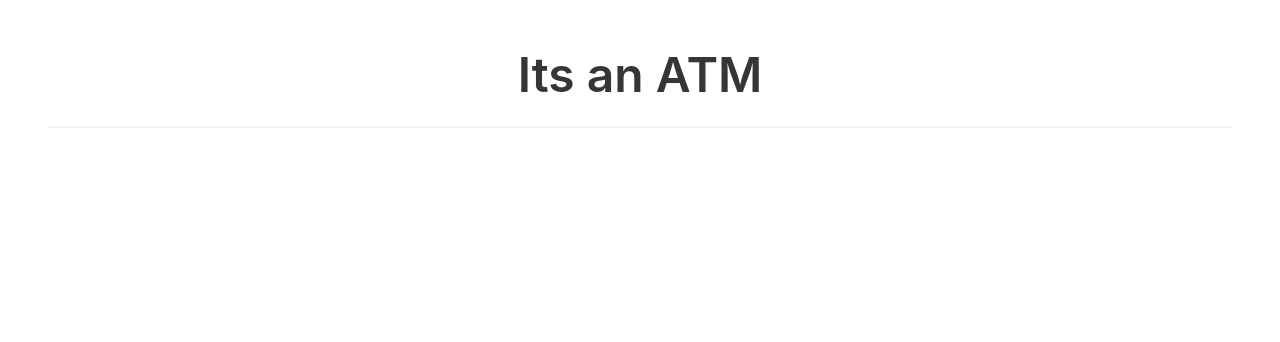
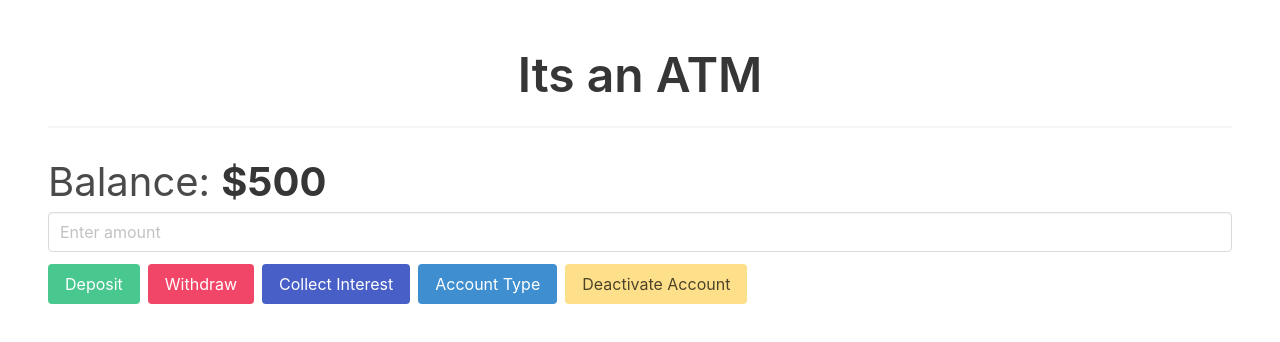
Before and after one commit to ssgsj-carranza/atm-project, a React (Create React App) app: page / in a window 1280 px wide. Shown: the top 342 px of the page. Built offline with nearby package versions, Linux system fonts and the light colour scheme.

Commit message:
worked on balance component and added some styling

```diff
--- a/package.json
+++ b/package.json
@@ -38,8 +38,5 @@
       "last 1 firefox version",
       "last 1 safari version"
     ]
-  },
-  "devDependencies": {
-    "tailwindcss": "^3.0.24"
   }
 }
--- /dev/null
+++ b/postcss.config.js
@@ -0,0 +1,6 @@
+module.exports = {
+  plugins: {
+    tailwindcss: {},
+    autoprefixer: {},
+  },
+}
--- a/src/App.js
+++ b/src/App.js
@@ -1,10 +1,14 @@
 import 'bulma'
+import Balance from './components/Balance';
+import Banking from './components/Banking';
+import Header from './components/Header';
 
 function App() {
   return (
     <div className="section">
-      <h1 className="title has-text-centered is-size-1">Its an ATM</h1>
-      <hr />
+      <Header />
+      <Balance />
+      <Banking />
     </div>
   );
 }
--- /dev/null
+++ b/src/components/Balance.js
@@ -0,0 +1,11 @@
+import React from 'react'
+
+const Balance = () => {
+  return (
+    <div>
+        <h1 className="is-size-2">Balance: <strong>$500</strong></h1>
+    </div>
+  )
+}
+
+export default Balance
--- /dev/null
+++ b/src/components/Banking.js
@@ -0,0 +1,18 @@
+import React from 'react'
+
+const Banking = () => {
+  return (
+    <div>
+        <div className="field">
+            <input type='number' className='input' placeholder='Enter amount'/>
+        </div>
+        <button className='button mr-2 is-success'>Deposit</button>
+        <button className='button mr-2 is-danger'>Withdraw</button>
+        <button className='button mr-2 is-link'>Collect Interest</button>
+        <button className='button mr-2 is-info'>Account Type</button>
+        <button className='button mr-2 is-warning'>Deactivate Account</button>
+    </div>
+  )
+}
+
+export default Banking
--- a/src/components/Header.js
+++ b/src/components/Header.js
@@ -0,0 +1,12 @@
+import React from 'react'
+
+const Header = () => {
+  return (
+    <div>
+        <h1 className="title has-text-centered is-size-1">Its an ATM</h1>
+        <hr />
+    </div>
+  )
+}
+
+export default Header
```
Also changed, not shown: 1 other file (tests, documents, lock files or other folders).
